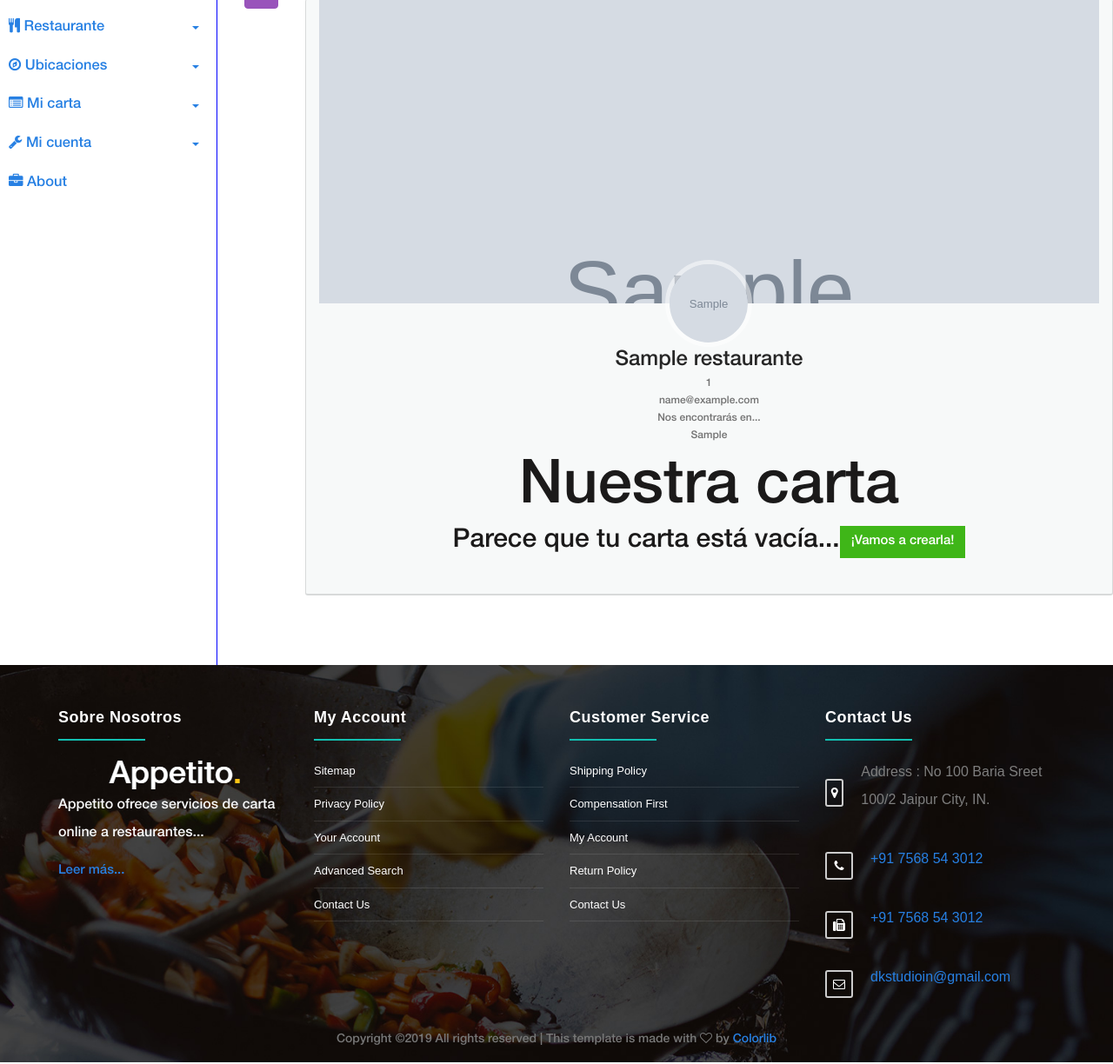
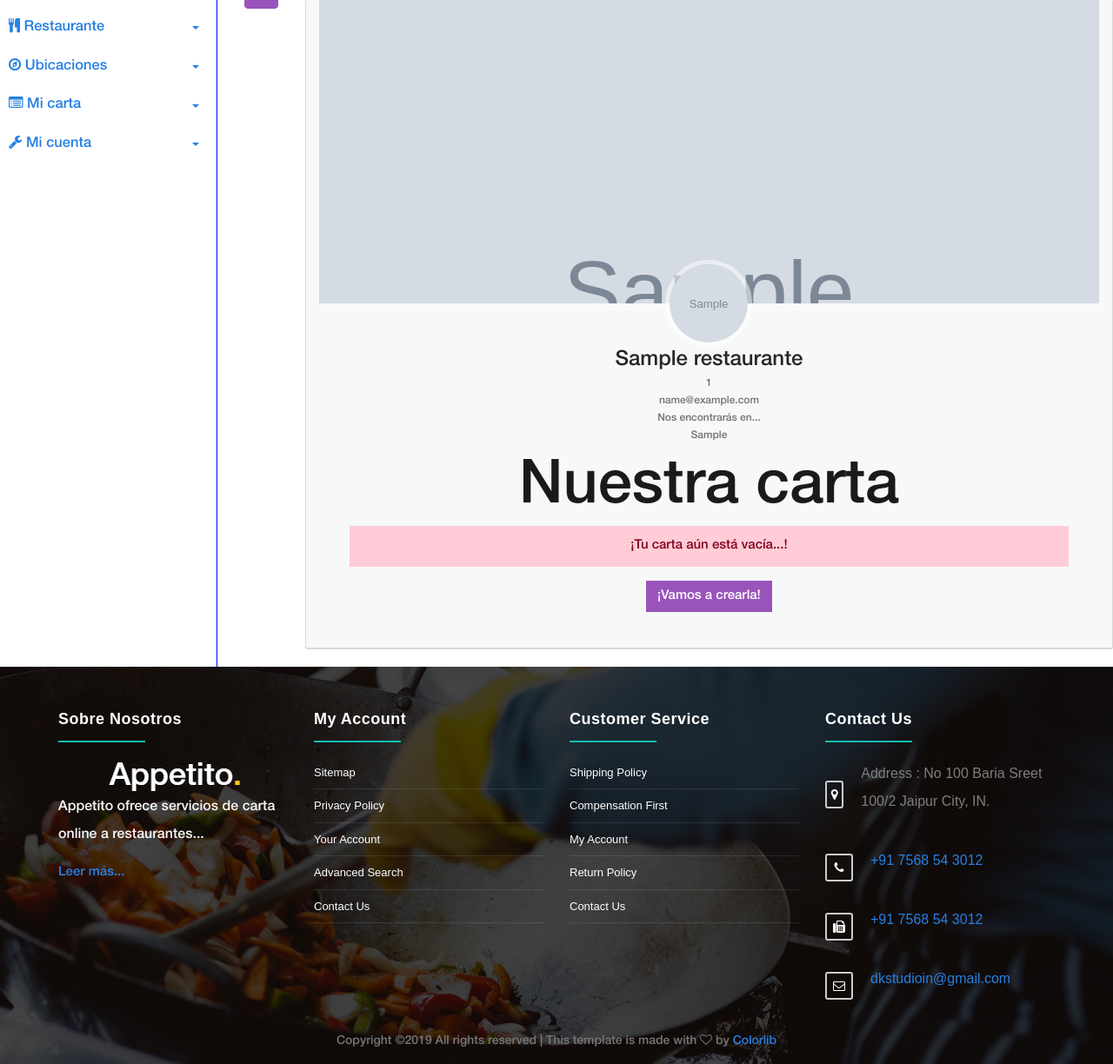
Before and after one commit to ipradasgomez/Appetito, a Django app: page /cpanel/settings/rest/view in a window 1280 px wide. Shown: the part 180-1404 px from the top of the page at 87% size. Run offline with Django 3.2, Linux system fonts and the light colour scheme; a user stored in the database is signed in; tables that the repository leaves empty hold one stand-in row (values such as "Sample post"); grey boxes marked "Sample" are stand-in pictures; some libraries are stand-ins or nearby versions.

Commit message:
Mejoras vistas

```diff
--- a/CPSettingsRestaurante/templates/CPSettingsRestaurante/view.html
+++ b/CPSettingsRestaurante/templates/CPSettingsRestaurante/view.html
@@ -324,9 +324,9 @@
 <div class="wrapper">
     <!-- Sidebar -->
     {% include 'cpanel/partials/_sidebar.html' %}
-
     <div class="container pt-4">
         <div class="row">
+        {% include 'partials/_alerts.html' %}
             <div class="card hovercard col-12">
                 <div class="cardheader">
                 </div>
@@ -347,6 +347,13 @@
                             {% endfor %}
                         </ul>
                     </div>
+                    {% else %}
+                    <div class="col-12 mb-4 justify-content-center">
+                            <div class="alert alert-danger" role="alert">
+                            ¡Aún no has configurado tus direcciones!
+                            </div>
+                                <a type="button" href="{% url 'settings_loc_view' %}" class="btn btn-info">¡Ubícate!</a>
+                            </div>
                     {% endif %}
                 </div>
                 <div class="bottom">
@@ -396,9 +403,11 @@
                             </div>
                             {% endfor %}
                             {%else%}
-                            <div class="col-12 mb-4 d-flex justify-content-center">
-                            <h3>Parece que tu carta está vacía...</h3>
-                                <a type="button" href="{% url 'settings_menu_view' %}" class="btn btn-success">¡Vamos a crearla!</a>
+                            <div class="col-12 mb-4 justify-content-center">
+                            <div class="alert alert-danger" role="alert">
+                            ¡Tu carta aún está vacía...!
+                            </div>
+                                <a type="button" href="{% url 'settings_menu_view' %}" class="btn btn-info">¡Vamos a crearla!</a>
                             </div>
                             {%endif%}
                             <!-- /.starter -->
--- a/CPSettingsRestaurante/views.py
+++ b/CPSettingsRestaurante/views.py
@@ -9,7 +9,7 @@ from restaurantes.forms import RestauranteCreateForm, RestauranteEditForm
 def rest_settings_create(request):
     if(request.user.profile.restaurante is not None):
         messages.error(request, "Ya has creado tu restaurante, ahora solo puedes editarla.")
-        return redirect('cpanel_board')
+        return redirect('settings_rest_view')
     form = RestauranteCreateForm()
     if request.method == 'POST':
         form = RestauranteCreateForm(request.POST, request.FILES)
@@ -18,7 +18,7 @@ def rest_settings_create(request):
             request.user.profile.restaurante = rest
             request.user.profile.save()
             messages.success(request, "¡Felicidades, has creado tu restaurante!")
-            return redirect('cpanel_board')
+            return redirect('settings_rest_view')
         else:
             messages.error(request, "Los datos introducidos no son validos.")
     context = {'form':form}
@@ -26,7 +26,7 @@ def rest_settings_create(request):
 
 def rest_settings_update(request):
     if(request.user.profile.restaurante is None):
-        return redirect('cpanel_board')
+        return redirect('settings_rest_view')
 
     if request.method == 'POST':
         cambios=None
@@ -56,4 +56,7 @@ def rest_settings_update(request):
     return render(request, 'CPSettingsRestaurante/update.html', context)
 
 def rest_settings_view(request):
+    if request.user.profile.restaurante is None:
+        messages.success(request, "¡Ahora que tienes cuenta debes crear tu empresa!")
+        return redirect('settings_rest_create')
     return render(request, 'CPSettingsRestaurante/view.html')
--- a/accounts/views.py
+++ b/accounts/views.py
@@ -38,7 +38,7 @@ def register(request):
                             request.session.set_expiry(0)
                             messages.success(request, '¡Bienvenido a Appetito! Este es tu panel de control... ¡Disfrutalo!')
                             email(user.username)
-                            return redirect('cpanel_board')
+                            return redirect('settings_rest_view')
                 else:
                     messages.error(request, 'Las contraseñas no coinciden')
                     return redirect('register')
@@ -68,7 +68,7 @@ def login(request):
             if user is not None:
                 auth.login(request, user)
                 messages.success(request, 'Te has logueado correctamente')
-                return redirect('cpanel_board')
+                return redirect('settings_rest_view')
             else:
                 messages.error(request, 'El usuario o la clave no son correctos')
                 return redirect('login')
--- a/cpanel/templates/cpanel/partials/_sidebar.html
+++ b/cpanel/templates/cpanel/partials/_sidebar.html
@@ -1,7 +1,7 @@
 	<nav id="sidebar">
 		<ul class="list-unstyled components">
 		<li>
-				<a href="{% url 'cpanel_board' %}">
+				<a href="{% url 'settings_rest_view' %}">
 					<i class="fa fa-home"></i>
 					Home
 				</a>
@@ -56,12 +56,6 @@
 					</li>
 				</ul>
 			</li>
-			<li>
-				<a href="#">
-					<i class="fa fa-briefcase"></i>
-					About
-				</a>
-			</li>
 		</ul>
 
 	</nav>
--- a/templates/partials/_nav.html
+++ b/templates/partials/_nav.html
@@ -29,7 +29,7 @@
 				<li><span style="color:white"><em>Hola, {{ user.username }}</em></span></li>
 			{% endif %}
 			{% if user.is_authenticated %}
-			<li><a href="{% url 'cpanel_board' %}" class="{{ nav_board }}">Panel de Control</a></li>
+			<li><a href="{% url 'settings_rest_view' %}" class="{{ nav_board }}">Panel de Control</a></li>
 			{% if user.is_staff %}
 			<li><a href="/admin">Administración</a></li>
 			{% endif %}
```
Also changed, not shown: CPSettingsCarta/views.py (+27 -0 lines), CPSettingsLocations/views.py (+10 -2 lines).
